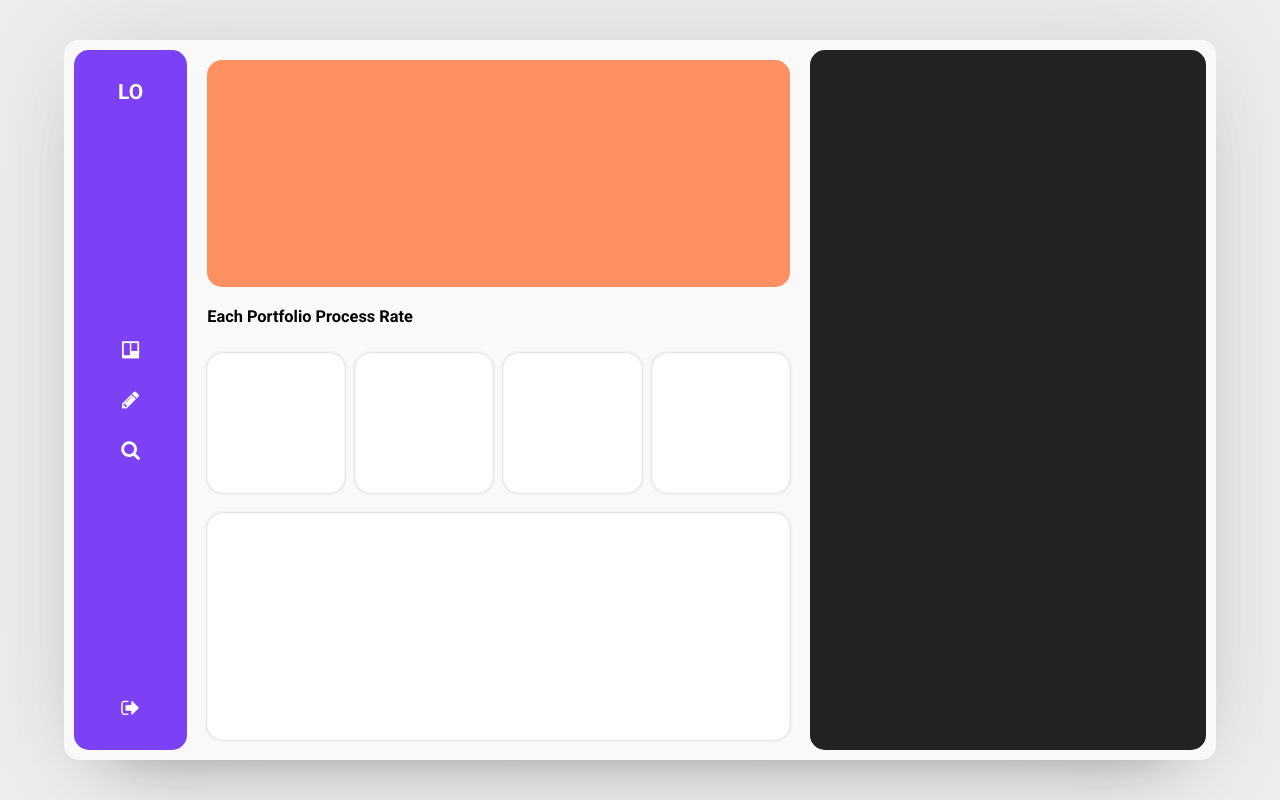
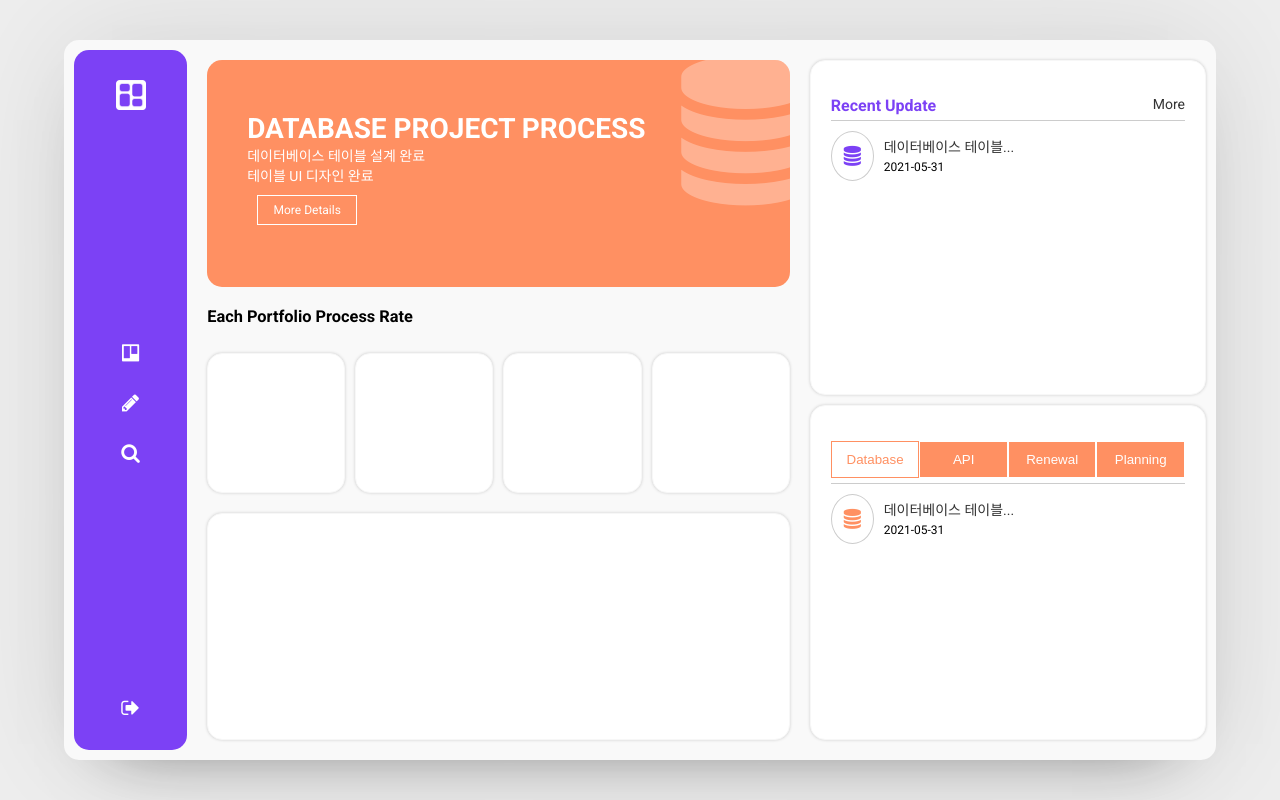
Before and after one commit to Hong-by/Portfolio_process, a PHP site: page / in a window 1280 px wide. Run offline with PHP 8.4, Linux system fonts and the light colour scheme.

Commit message:
05/31 'new-update, each-project' div layout 구성 / intro 부분에 사용될 slide 기본 개념 정리

```diff
--- /dev/null
+++ b/CSS/animation.css
@@ -0,0 +1,14 @@
+@keyframes fade-up-01{
+  0%{transform: translateY(25px); opacity: 0;}
+  100%{transform: translateY(0px); opacity: 1;}
+}
+
+@keyframes fade-up-02{
+  0%{}
+  100%{}
+}
+
+@keyframes fade-up-03{
+  0%{}
+  100%{}
+}
--- a/CSS/style.css
+++ b/CSS/style.css
@@ -7,6 +7,8 @@
 
 /* Header Contents Style Code */
 header{width: 10%; height: 100%; background: #7c41f5; display: flex; flex-direction: column; align-items: center; justify-content: space-between; padding: 30px 0;}
+header h2{width: 30px; height: auto;}
+header h2 img{width: 100%;}
 header a{color: #fff;}
 header .gnb{width: 100%;}
 header .gnb a{width: 100%; padding: 15px 0; font-size: 20px; display: flex; justify-content: center; align-items: center;}
@@ -15,7 +17,13 @@ header .sign-out{font-size: 20px;}
 /* Graph-ui Contents Style Code */
 .graph-ui{width: calc(55% - 20px); height: 100%; padding: 10px;}
 .graph-ui>div{width: 100%; height: 33.33%; border-radius: 15px;}
-.graph-ui>div.intro{background: #ff9062;}
+.graph-ui>div.intro{background: #ff9062; padding: 40px; display: flex; flex-direction: column; justify-content: center; color: #fff; position: relative; overflow: hidden;}
+.graph-ui>div.intro h2{font-size: 28px; text-transform: uppercase; transform: translateY(25px); opacity: 0; animation: fade-up-01 0.5s 1; animation-fill-mode: forwards;}
+.graph-ui>div.intro p{transform: translateY(25px); opacity: 0; animation: fade-up-01 0.5s 1; animation-fill-mode: forwards; animation-delay: 0.5s;}
+.graph-ui>div.intro a{color: #fff; border: 1px solid #fff; width: 100px; text-align: center; padding: 7px 0; margin: 10px; transition: all 0.4s; font-size: 12px; transform: translateY(25px); opacity: 0; animation: fade-up-01 0.5s 1; animation-fill-mode: forwards; animation-delay: 1s;}
+.graph-ui>div.intro a:hover{background: #fff; color: #ff9062;}
+.graph-ui>div.intro i{position: absolute; font-size: 150px; right: -20px; top: -5px; opacity: 0.3;}
+
 .graph-ui>div.each-pofol{padding: 20px 0;}
 .graph-ui>div.each-pofol>div{width: 100%; height: 100%; border-radius: 15px;}
 
@@ -27,4 +35,30 @@ header .sign-out{font-size: 20px;}
 .graph-ui>div.total-pofol{border: 1px solid #f7f7f7; box-shadow: 0px 0px 3px #ccc; background: #fff;}
 
 /* Table-ui Contents Style Code */
-.table-ui{width: 35%; height: 100%; background: #222;}
+.table-ui{width: 35%; height: 100%; padding: 10px 0; display: flex; flex-direction: column; justify-content: space-between;}
+
+.table-ui>div{width: 100%; height: calc(50% - 5px); border-radius: 15px; border: 1px solid #f7f7f7; box-shadow: 0px 0px 3px #ccc; background: #fff; padding: 30px 20px;}
+/* .table-ui>div.each-project{margin-top: 10px;} */
+
+/* New-update Style Code */
+.table-ui  .tit-box, .each-btns{width: 100%; height: auto; border-bottom: 1px solid #ccc; display: flex; justify-content: space-between; padding: 5px 0;}
+
+.table-ui .tit-box p{font-size: 16px; font-weight: 600; color: #7c41f5;}
+.table-ui .tit-box a:hover{text-decoration: underline;}
+
+.table-ui .con-details{margin-top: 5px;}
+.table-ui .con-details li{display: flex; align-items: center; padding: 5px 0;}
+.table-ui .con-details li i{width: 50px; height: 50px; border: 1px solid #ccc; border-radius: 50%; display: flex; align-items: center; justify-content: center; font-size: 20px; color: #7c41f5; margin-right: 10px;}
+
+.table-ui .each-project .con-details li i{color: #ff9062;}
+
+
+.table-ui .con-txt{width: 100%;}
+.table-ui .con-txt p{color: #333; line-height: 1.4;}
+.table-ui .con-txt p a{overflow: hidden; white-space: nowrap; text-overflow: ellipsis;}
+/* .table-ui .new-update .con-txt p a:hover{text-decoration: underline; display: block;} */
+.table-ui .con-txt em{font-style: normal; font-size: 12px;}
+
+.table-ui .each-project .each-btns button{width: 25%; border: 1px solid #fff; background: #ff9062; color: #fff; padding: 10px 0; font-weight: 400;}
+
+.table-ui .each-project .each-btns button.active{color: #333; background: #fff; border: 1px solid #ff9062; color: #ff9062;}
--- a/index.html
+++ b/index.html
@@ -6,7 +6,12 @@
   <meta name="viewport" content="width=device-width, initial-scale=1.0">
   <title>Portfolio Process</title>
 
-  <!-- FOnt Awesome Link -->
+  <!-- Favicon link -->
+  <link rel="shortcut icon" href="/schedule/iamges/favicon.ico" type="image/x-icon">
+  <link rel="icon" href="/schedule/iamges/favicon.ico" type="image/x-icon">
+  <link rel="apple-touch-icon" href="/schedule/iamges/favicon.ico">
+
+  <!-- Font Awesome Link -->
   <link rel="stylesheet" href="https://cdnjs.cloudflare.com/ajax/libs/font-awesome/4.7.0/css/font-awesome.min.css">
 
   <!-- Google Font Link -->
@@ -18,6 +23,9 @@
 
   <!-- Main CSS Link -->
   <link rel="stylesheet" href="/schedule/CSS/style.css">
+
+  <!-- Animation CSS Link -->
+  <link rel="stylesheet" href="/schedule/CSS/animation.css">
 </head>
 <body>
 
@@ -26,7 +34,7 @@
     <div class="dashboard">
 
       <header>
-        <h2><a href="#">LO</a></h2>
+        <h2><a href="#"><img src="/schedule/iamges/logo.png" alt="logo"></a></h2>
         <ul class="gnb">
           <li><a href="#"><i class="fa fa-trello"></i></a></li>
           <li><a href="#"><i class="fa fa-pencil"></i></a></li>
@@ -34,8 +42,14 @@
         </ul>
         <a href="#" class="sign-out"><i class="fa fa-sign-out"></i></a>
       </header>
+
       <section class="graph-ui">
-        <div class="intro"></div>
+        <div class="intro">
+          <h2>Database Project Process</h2>
+          <p>데이터베이스 테이블 설계 완료<br>테이블 UI 디자인 완료</p>
+          <a href="#">More Details</a>
+          <i class="fa fa-database"></i>
+        </div>
         <div class="each-pofol">
           <div class="each-title">
             <h3>Each Portfolio Process Rate</h3>
@@ -49,12 +63,47 @@
         </div>
         <div class="total-pofol"></div>
       </section>
-      <section class="table-ui"></section>
 
+      <section class="table-ui">
+        <div class="new-update">
+          <div class="tit-box">
+            <p>Recent Update</p>
+            <a href="#">More</a>
+          </div>
+          <ul class="con-details">
+            <li>
+              <i class="fa fa-database"></i>
+              <div class="con-txt">
+                <p><a href="#">데이터베이스 테이블 설계 완료</a></p>
+                <em>2021-05-31</em>
+              </div>
+            </li>
+          </ul>
+        </div>
+
+        <div class="each-project">
+          <div class="each-btns">
+            <button class="active">Database</button>
+            <button>API</button>
+            <button>Renewal</button>
+            <button>Planning</button>
+          </div>
+          <ul class="con-details">
+            <li>
+              <i class="fa fa-database"></i>
+              <div class="con-txt">
+                <p><a href="#">데이터베이스 테이블 설계 완료</a></p>
+                <em>2021-05-31</em>
+              </div>
+            </li>
+          </ul>
+        </div>
+      </section>
 
     </div>
     <!--End of Main Dashboard Frame -->
   </div>
 
+  <script src="js/index.js"></script>
 </body>
 </html>
--- /dev/null
+++ b/js/index.js
@@ -0,0 +1,6 @@
+const conTxt = document.querySelectorAll('.con-txt p a');
+
+conTxt.forEach(element => {
+  const cutTxt = element.textContent.slice(0, 10) + "...";
+  element.textContent = cutTxt;
+});
--- /dev/null
+++ b/slider.css
@@ -0,0 +1,6 @@
+.slider{width: 20%; height: 500px; background: yellow; margin: auto; overflow: hidden;}
+.slide-box{width: 100%; height: 100%; background: #ccc; border: 1px solid; position: relative; left: 0; }
+.slide-box>div{width: 100%; height: 100%; position: absolute; top: 0;}
+.slide-box>div.slide1{background: #777; left: 0;}
+.slide-box>div.slide2{background: #555; left: 100%;}
+.slide-box>div.slide3{background: #333; left: 200%;}
```
Also changed, not shown: ex.html (added, +79 -0 lines), guid.txt (+11 -0 lines), iamges/favicon.ico (added), iamges/favicon.png (added), iamges/logo.png (added).
